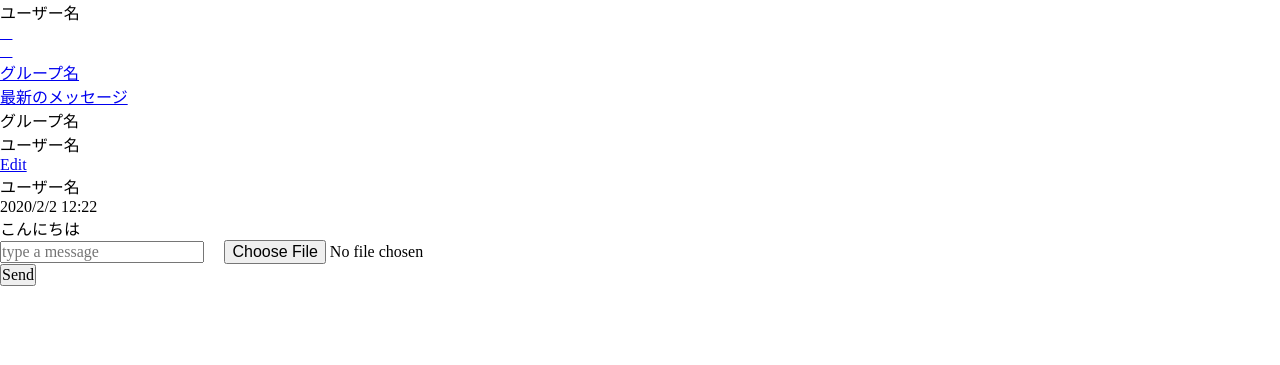
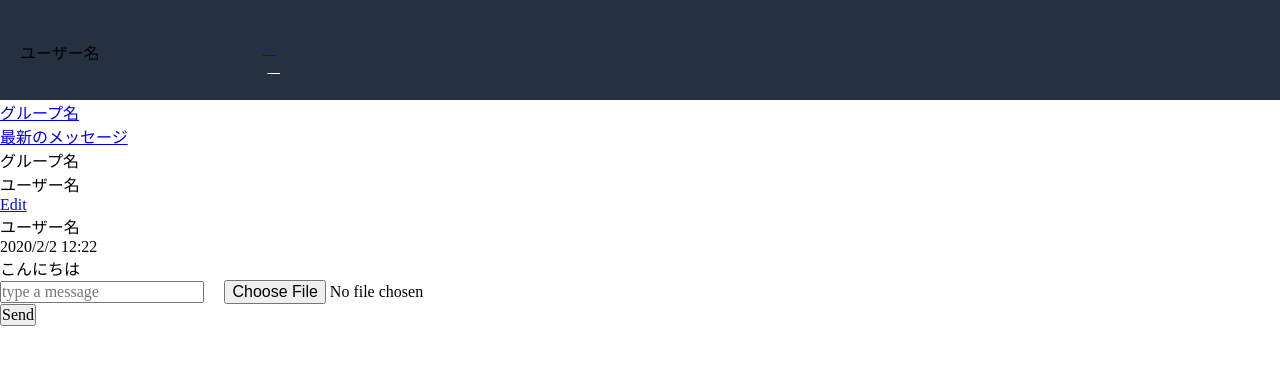
Before and after one commit to sung1203/chat-space, a Rails app: page / in a window 1280 px wide. Shown: the top 365 px of the page. Run offline with Rails 7, Linux system fonts and the light colour scheme; style sheets or scripts are compiled from the project's sources; some libraries are stand-ins or nearby versions.

Commit message:
Update _messages.scss

```diff
--- a/app/assets/stylesheets/modules/_messages.scss
+++ b/app/assets/stylesheets/modules/_messages.scss
@@ -8,5 +8,41 @@
 
 .SideBer{
   color: #fff;
-  width: 300px;
+  width: 300px
 }
+
+.LeftHeader{
+  background-color: #253141;
+  height: 100px;
+  padding: 0 20px;
+  display: flex;
+  align-items: center;
+  &__list{
+    height: 20px;
+    width: 260px;
+    display: flex;
+    justify-content: space-between;
+  }
+  &__userName {
+    font-size: 16px;
+    font-weight: bold;
+  }
+  &__iconList {
+    display: flex;
+    justify-content: end;
+  }
+  &__Icon{
+    margin-left: 5px;
+    a{
+     color: #fff;
+     font-size: 16px;
+    }
+  }
+}
+
+.GroupList {
+  background-color: #2f3e51;
+  height: calc(100vh - 100px);
+  padding: 0 20px;
+  overflow: scroll;
+}
```
